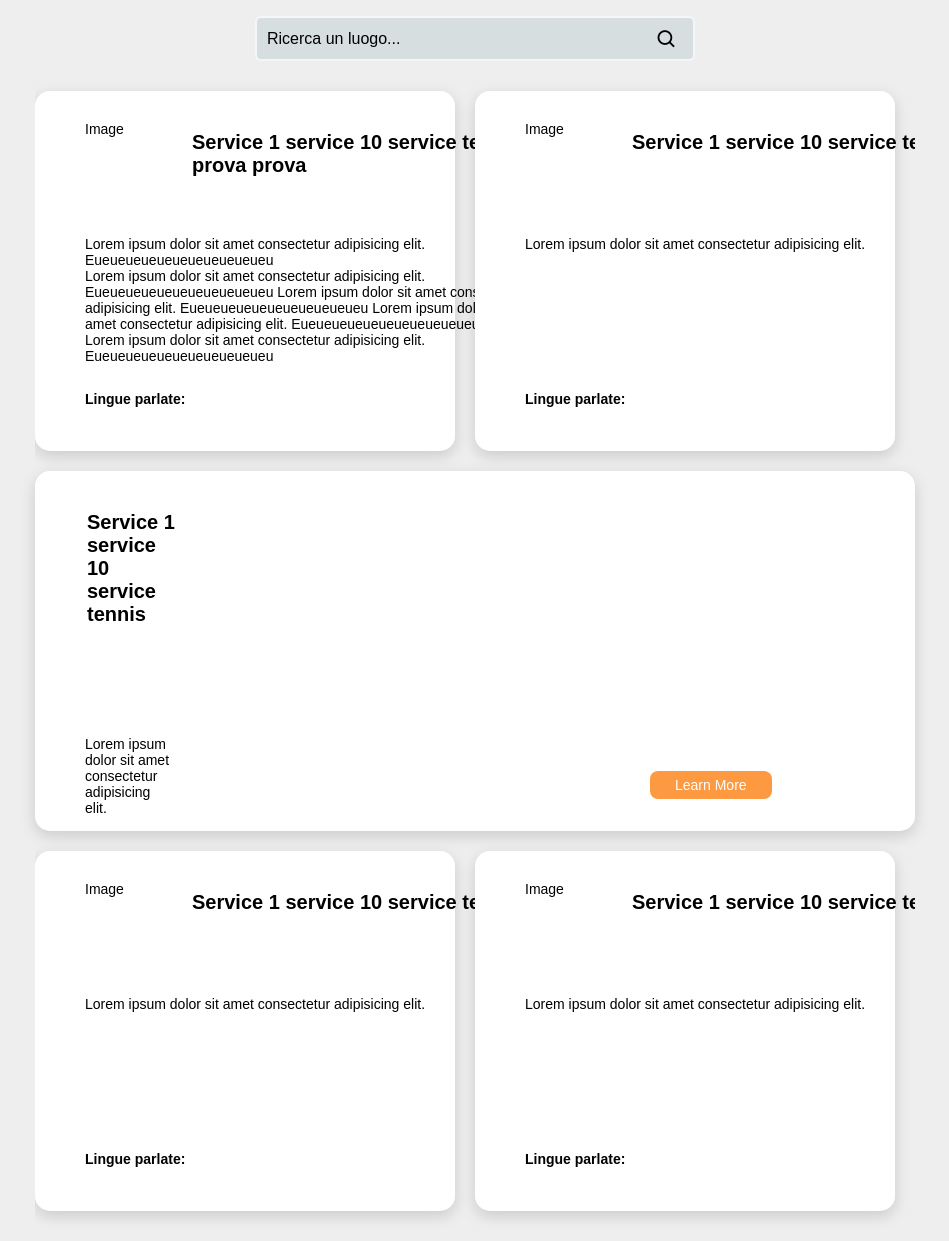
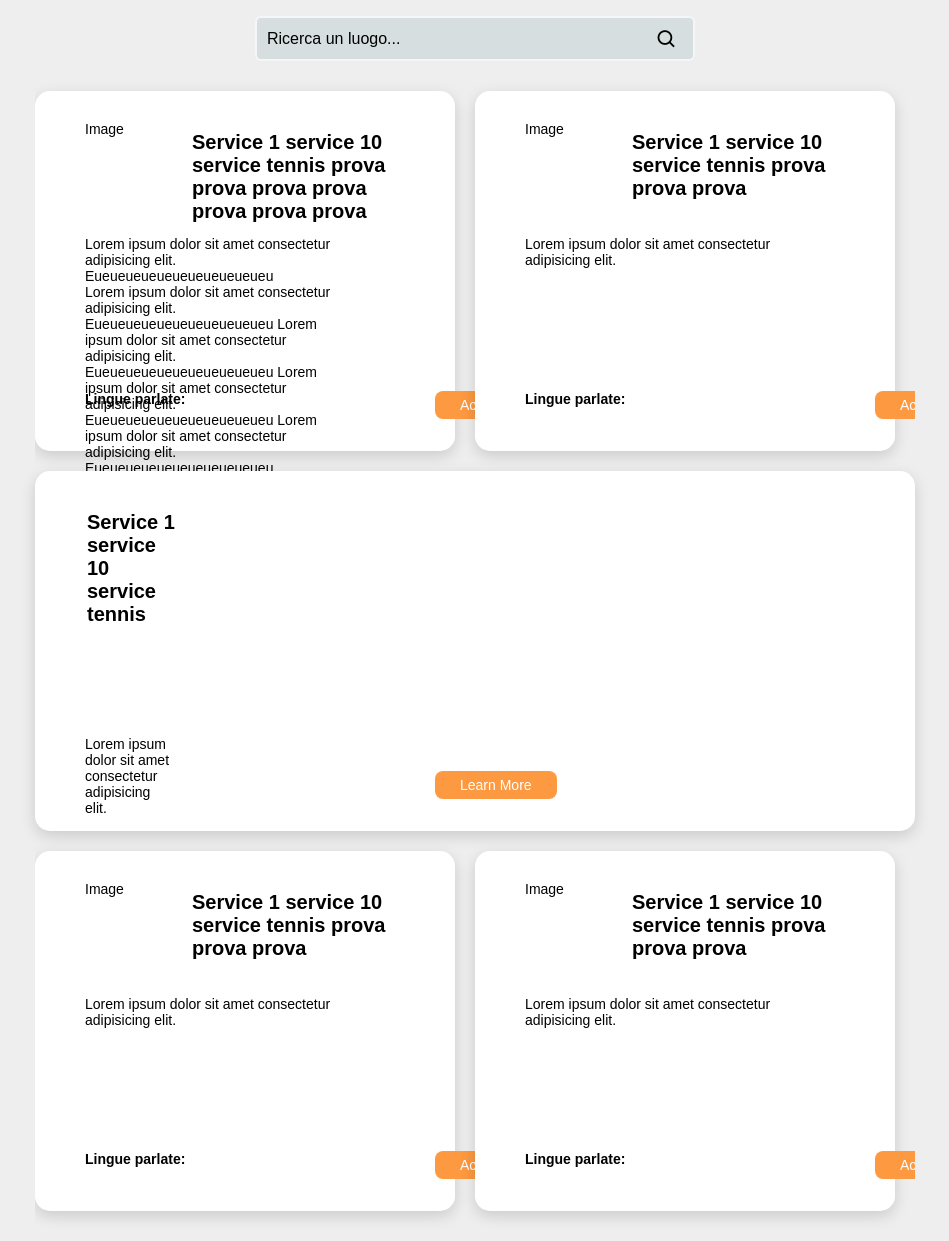
Before and after one commit to alessandrosaccone/discover, a PHP site: page /app.html in a window 1280 px wide. Shown: the part 269-1510 px from the top of the page, without its empty margins (165-1114 px from the left). Run offline with PHP 8.4, Linux system fonts and the light colour scheme.

Commit message:
aggiorno

```diff
--- a/css/stylesheet_app.css
+++ b/css/stylesheet_app.css
@@ -56,7 +56,7 @@ h2 {
 .card-title {
   text-align: left;
   padding: 10px 2px;
-  grid-column: 2 / 6;
+  grid-column: 2 / 3;
   grid-row-start: 1;
   grid-row-end: 1;
   font-size: 20px;
@@ -65,7 +65,7 @@ h2 {
 .card-content {
   margin: 100px 0;
   max-width: 85%;
-  grid-column: 1 / 5;
+  grid-column: 1 / 3;
   grid-row: 2;
 }
 
@@ -73,12 +73,12 @@ h2 {
   height: 40px;
   width: 250px;
   padding: 0px 40px;
-  grid-column: 5;
+  grid-column: 3;
   grid-row: 3;
 }
 
 .card-languages {
-  grid-column: 1 / 4;
+  grid-column: 1 / 3;
   grid-row: 3;
 }
 
```
